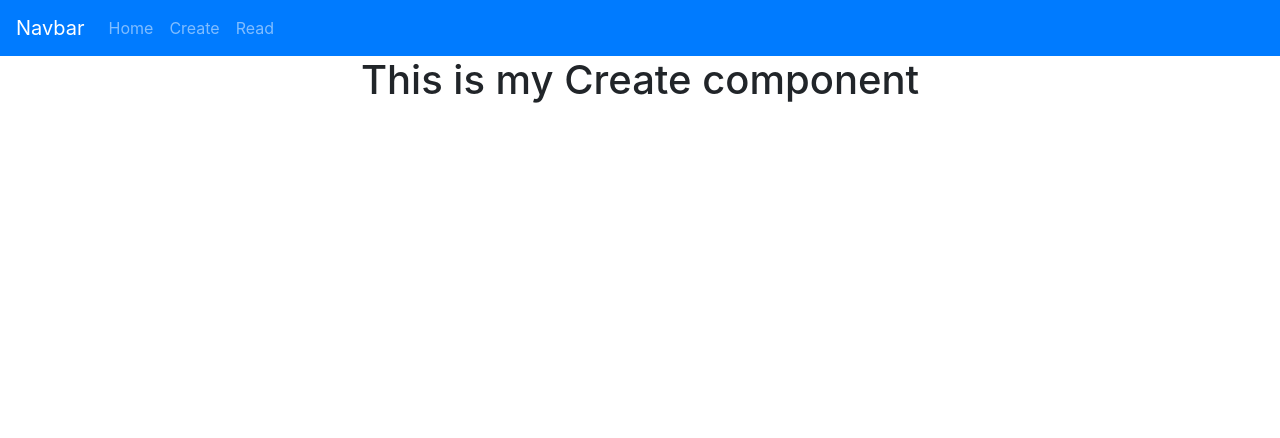
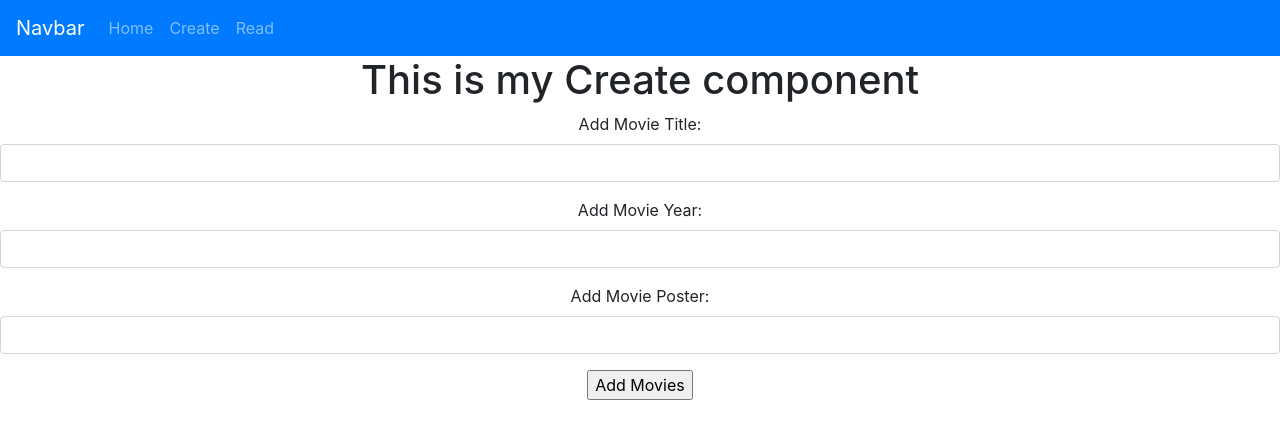
Before and after one commit to samBrownless16/DRQLabTen, a React (Create React App) app: page /create in a window 1280 px wide. Shown: the top 438 px of the page. Built offline with nearby package versions, Linux system fonts and the light colour scheme.

Commit message:
Lab 4 Upload

```diff
--- a/package.json
+++ b/package.json
@@ -6,6 +6,7 @@
     "@testing-library/jest-dom": "^4.2.4",
     "@testing-library/react": "^9.5.0",
     "@testing-library/user-event": "^7.2.1",
+    "axios": "^0.21.0",
     "bootstrap": "^4.5.3",
     "react": "^16.13.1",
     "react-bootstrap": "^1.3.0",
--- a/src/components/create.js
+++ b/src/components/create.js
@@ -1,12 +1,62 @@
 import React from 'react';
 import '../App.css';
 
-// Simple component which will display some text
 export class Create extends React.Component {
+    constructor() {
+        super();
+        this.onChangeMovieTitle = this.onChangeMovieTitle.bind(this);
+        this.onChangeMovieYear = this.onChangeMovieYear.bind(this);
+        this.onChangeMoviePoster = this.onChangeMoviePoster.bind(this);
+        this.onSubmit = this.onSubmit.bind(this);
+        this.state = {
+            Title:'',
+            Year:'',
+            Poster:''
+        }
+    }
+
+    // onChange events which will update data if/when changed using the form
+    onChangeMovieTitle(e){
+        this.setState({
+            Title:e.target.value
+        })
+    }
+    onChangeMovieYear(e){
+        this.setState({
+            Year:e.target.value
+        })
+    }
+    onChangeMoviePoster(e){
+        this.setState({
+            Poster:e.target.value
+        })
+    }
+    onSubmit(e){
+        alert("Movie Added " + this.state.Title + " " + this.state.Year + " " + this.state.Poster);
+    }
+
     render() {
         return(
             <div className="App">
                 <h1>This is my Create component</h1>
+                {/* Form which allows user to enter movie information */}
+                <form onSubmit={this.onSubmit}>
+                    <div className="form-group">
+                        <label>Add Movie Title: </label>
+                        <input type="text" className="form-control" value={this.state.Title} onChange={this.onChangeMovieTitle}></input>
+                    </div>
+                    <div className="form-group">
+                        <label>Add Movie Year: </label>
+                        <input type="text" className="form-control" value={this.state.Year} onChange={this.onChangeMovieYear}></input>
+                    </div>
+                    <div className="form-group">
+                        <label>Add Movie Poster: </label>
+                        <input type="text" className="form-control" value={this.state.Poster} onChange={this.onChangeMoviePoster}></input>
+                    </div>
+                    <div>
+                        <input type="submit" value="Add Movies"></input>
+                    </div>
+                </form>
             </div>
         );
     }
--- a/src/components/movies.js
+++ b/src/components/movies.js
@@ -2,7 +2,7 @@ import React from 'react';
 import '../App.css';
 import { MovieItem } from './movieItem';
 
-// Simple component which will display some text
+// Component which will display the Movie information
 export class Movies extends React.Component {
     render() {
         // Map function - splits collection into indivdual parts
--- a/src/components/read.js
+++ b/src/components/read.js
@@ -1,41 +1,31 @@
 import React from 'react';
 import '../App.css';
 import { Movies } from './movies';
+import axios from 'axios';
 
 export class Read extends React.Component {
 
     state = {
         // movies data collection
-        movies: [
-            {
-                "Title": "Avengers: Infinity War",
-                "Year": "2018",
-                "imdbID": "tt4154756",
-                "Type": "movie",
-                "Poster": "https://m.media-amazon.com/images/M/MV5BMjMxNjY2MDU1OV5BMl5BanBnXkFtZTgwNzY1MTUwNTM@._V1_SX300.jpg"
-            },
-            {
-                "Title": "Captain America: Civil War",
-                "Year": "2016",
-                "imdbID": "tt3498820",
-                "Type": "movie",
-                "Poster": "https://m.media-amazon.com/images/M/MV5BMjQ0MTgyNjAxMV5BMl5BanBnXkFtZTgwNjUzMDkyODE@._V1_SX300.jpg"
-            },
-            {
-                "Title": "Charlie Wilson's War",
-                "Year": "2007",
-                "imdbID": "tt0472062",
-                "Type": "movie",
-                "Poster": "https://m.media-amazon.com/images/M/MV5BMTgwMDgwMDc4MF5BMl5BanBnXkFtZTYwOTU3MDM4._V1_SX300.jpg"
-            }
-        ]
+        movies: [ ]
     };
+
+    // function which retrieves data and sets movies collection using json link
+    componentDidMount() {
+        axios.get('https://jsonblob.com/api/jsonblob/520c3b5e-0312-11eb-a6af-cbf00d776032')
+        .then(response => {
+            this.setState({movies:response.data.Search});
+        })
+        .catch((error)=> {
+            console.log(error);
+        });
+    }
 
     render() {
         return(
             <div className="App">
                 <h1>This is my Read component</h1>
-                {/* Embedded Movies Component */}
+                {/* Embedded Movies Component (displays movie info)*/}
                 <Movies movies={this.state.movies}></Movies>
             </div>
         );
```
Also changed, not shown: 1 other file (tests, documents, lock files or other folders).
